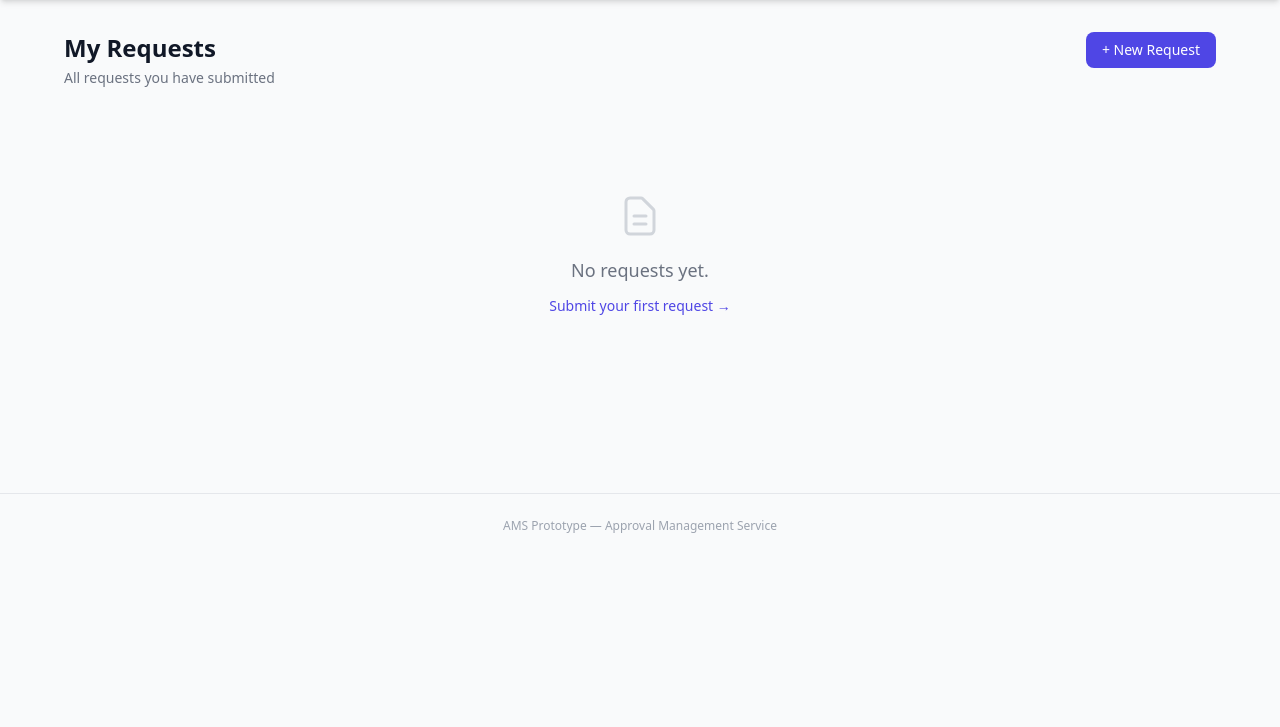
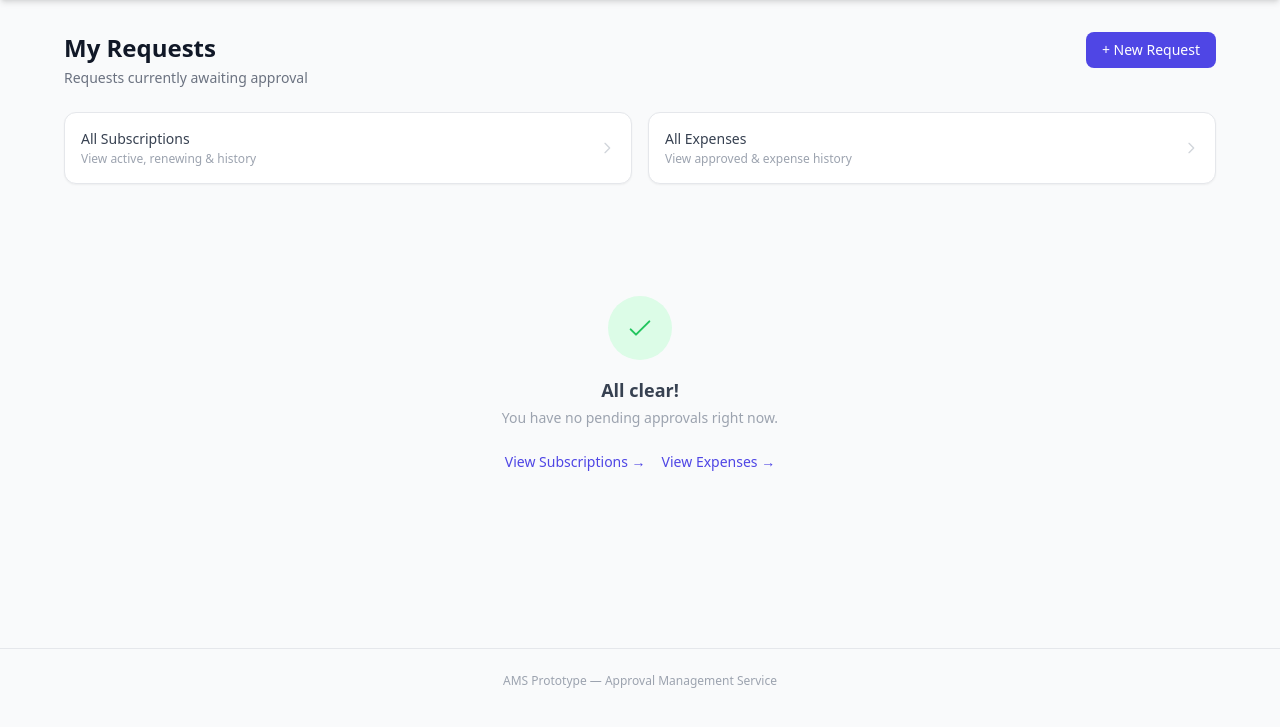
Before and after one commit to raman2324/AMS, a Django app: page /requests/my/ in a window 1280 px wide. Shown: the part 56-783 px from the top of the page. Run offline with Django 5.2, Linux system fonts and the light colour scheme; a user stored in the database is signed in; data comes from the database, SQL or seed files in the repository; some libraries are stand-ins or nearby versions.

Commit message:
feat: UI improvements, remove HR role, and approval workflow fixes
- Remove HR role entirely; existing HR users migrated to Finance via migration 0002
- Offboard and Audit Log restricted to Admin (Frank/Finance Head) only
- Remove inline Approve buttons from Inbox — must View first, then approve from detail page
- Fix HTMX broken-page bug: remove hx-post/hx-target from finance approve form
- Manager approval requires Finance Executive selection (Select2 dropdown, required)
- My Requests shows only in-progress requests; summary cards redirect to Subscriptions/Expenses pages
- Add approval progress stepper to My Requests cards
- Add Service Name and Type columns to Expenses table
- Remove HR from inbox redirect and request permission checks
- Remove + New Subscription and + New Expense buttons; single + New Request entry point
- Seed data: Eve converted from HR to Finance Executive

Co-Authored-By: Claude Sonnet 4.6 <noreply@anthropic.com>

```diff
--- a/accounts/models.py
+++ b/accounts/models.py
@@ -6,7 +6,6 @@ class Role(models.TextChoices):
     EMPLOYEE = 'employee', 'Employee'
     MANAGER = 'manager', 'Manager'
     FINANCE = 'finance', 'Finance'
-    HR = 'hr', 'HR'
     IT = 'it', 'IT'
     ADMIN = 'admin', 'Admin'
 
--- a/accounts/services.py
+++ b/accounts/services.py
@@ -27,14 +27,14 @@ def offboard_employee(user, last_day, actor):
         request_type='subscription',
     )
     for req in active_requests:
-        req.terminate(reason=f'HR offboard: {user.display_name}')
+        req.terminate(reason=f'Finance offboard: {user.display_name}')
         req.save()
         AuditLog.objects.create(
             actor=actor,
-            action='hr_offboarded',
+            action='finance_offboarded',
             target_type='request',
             target_id=req.id,
-            notes=f'Subscription terminated due to HR offboard of {user.display_name}',
+            notes=f'Subscription terminated due to Finance offboard of {user.display_name}',
             payload={'user_id': user.id, 'last_day': str(last_day)},
         )
         terminated.append(req)
--- a/approvals/views.py
+++ b/approvals/views.py
@@ -95,7 +95,7 @@ def request_detail(request, pk):
     can_view = (
         obj.submitted_by == user or
         obj.current_approver == user or
-        user.role in (Role.ADMIN, Role.FINANCE, Role.HR, Role.IT, Role.MANAGER)
+        user.role in (Role.ADMIN, Role.FINANCE, Role.IT, Role.MANAGER)
     )
     if not can_view:
         messages.error(request, "You don't have permission to view that request.")
@@ -120,7 +120,7 @@ def request_detail(request, pk):
     )
     can_terminate = (
         obj.state in ('active', 'active_pending_renewal', 'renewing', 'provisioning', 'approved') and
-        user.role in (Role.ADMIN, Role.FINANCE, Role.HR)
+        user.role in (Role.ADMIN, Role.FINANCE)
     )
 
     finance_users = CustomUser.objects.filter(role=Role.FINANCE, is_active=True).order_by('first_name')
@@ -263,7 +263,7 @@ def inbox(request):
     """Inbox: requests pending action from the current user."""
     user = request.user
 
-    if user.role in (Role.EMPLOYEE, Role.HR):
+    if user.role == Role.EMPLOYEE:
         return redirect('approvals:my_requests')
 
     # Requests where I am the current approver — finance/admin see pending_finance
@@ -320,25 +320,16 @@ def inbox(request):
 
 @login_required
 def my_requests(request):
-    """All requests submitted by current user, grouped by type and state."""
-    base_qs = ApprovalRequest.objects.filter(
-        submitted_by=request.user
+    """Pending requests submitted by current user (both subscriptions and expenses)."""
+    IN_PROGRESS = [
+        'pending_manager', 'pending_finance', 'provisioning',
+        'active_pending_renewal', 'renewing',
+    ]
+    pending = ApprovalRequest.objects.filter(
+        submitted_by=request.user,
+        state__in=IN_PROGRESS,
     ).select_related('submitted_by', 'current_approver').order_by('-created_at')
 
-    subs = base_qs.filter(request_type=RequestType.SUBSCRIPTION)
-    exps = base_qs.filter(request_type=RequestType.MISC_EXPENSE)
-
-    PENDING = ['pending_manager', 'pending_finance', 'provisioning']
-    ACTIVE  = ['active', 'active_pending_renewal', 'renewing']
-    CLOSED  = ['approved', 'rejected_manager', 'rejected_finance', 'terminated']
-
     return render(request, 'approvals/my_requests.html', {
-        'sub_pending': subs.filter(state__in=PENDING),
-        'sub_active':  subs.filter(state__in=ACTIVE),
-        'sub_closed':  subs.filter(state__in=CLOSED),
-        'sub_total':   subs.count(),
-        'exp_pending': exps.filter(state__in=PENDING),
-        'exp_approved': exps.filter(state='approved'),
-        'exp_closed':  exps.filter(state__in=['rejected_manager', 'rejected_finance', 'terminated']),
-        'exp_total':   exps.count(),
+        'pending': pending,
     })
--- a/management/commands/seed.py
+++ b/management/commands/seed.py
@@ -36,8 +36,8 @@ USERS = [
         'email': 'eve@bv.com',
         'username': 'eve',
         'first_name': 'Eve',
-        'last_name': 'HR',
-        'role': 'hr',
+        'last_name': 'Finance',
+        'role': 'finance',
         'reports_to_email': None,
     },
     {
--- a/templates/admin_ams/offboard.html
+++ b/templates/admin_ams/offboard.html
@@ -5,7 +5,7 @@
 <div class="max-w-3xl mx-auto">
     <div class="mb-6">
         <h1 class="text-2xl font-bold text-gray-900">Offboard Employee</h1>
-        <p class="text-gray-500 text-sm mt-1">HR-only: terminate subscriptions and reassign approvals</p>
+        <p class="text-gray-500 text-sm mt-1">Finance / Admin: terminate subscriptions and reassign approvals</p>
     </div>
 
     <div class="bg-white rounded-xl shadow-sm border border-gray-200 p-6 mb-6">
--- a/templates/approvals/my_requests.html
+++ b/templates/approvals/my_requests.html
@@ -8,7 +8,7 @@
     <div class="mb-6 flex items-start justify-between gap-4">
         <div>
             <h1 class="text-2xl font-bold text-gray-900">My Requests</h1>
-            <p class="text-sm text-gray-500 mt-1">All requests you have submitted</p>
+            <p class="text-sm text-gray-500 mt-1">Requests currently awaiting approval</p>
         </div>
         <a href="{% url 'approvals:request_new' %}"
            class="shrink-0 px-4 py-2 bg-indigo-600 hover:bg-indigo-700 text-white text-sm font-medium rounded-lg transition">
@@ -16,179 +16,122 @@
         </a>
     </div>
 
-    {% if not sub_total and not exp_total %}
-    <div class="text-center py-20 text-gray-400">
-        <svg class="mx-auto mb-4 w-12 h-12 text-gray-300" fill="none" viewBox="0 0 24 24" stroke="currentColor">
-            <path stroke-linecap="round" stroke-linejoin="round" stroke-width="1.5"
-                  d="M9 12h6m-6 4h6m2 5H7a2 2 0 01-2-2V5a2 2 0 012-2h5.586a1 1 0 01.707.293l5.414 5.414A1 1 0 0119 9.414V19a2 2 0 01-2 2z"/>
-        </svg>
-        <p class="text-lg font-medium text-gray-500">No requests yet.</p>
-        <a href="{% url 'approvals:request_new' %}" class="mt-3 inline-block text-indigo-600 hover:underline text-sm">
-            Submit your first request →
-        </a>
+    <!-- Quick links -->
+    <div class="grid grid-cols-2 gap-4 mb-8">
+        <a href="{% url 'subscriptions:dashboard' %}"
+           class="bg-white rounded-xl border border-gray-200 p-4 shadow-sm hover:border-indigo-300 transition flex items-center justify-between group">
+            <div>
+                <div class="text-sm font-medium text-gray-700 group-hover:text-indigo-600 transition">All Subscriptions</div>
+                <div class="text-xs text-gray-400 mt-0.5">View active, renewing & history</div>
             </div>
-    {% else %}
-
-    <!-- Summary cards -->
-    <div class="grid grid-cols-2 gap-4 mb-8">
-        <a href="#" onclick="showTab('subscriptions'); return false;"
-           class="bg-white rounded-xl border border-gray-200 p-5 shadow-sm hover:border-indigo-300 transition group">
-            <div class="flex items-center justify-between mb-2">
-                <span class="text-sm font-medium text-gray-500 group-hover:text-indigo-600 transition">Subscriptions</span>
             <svg class="w-4 h-4 text-gray-300 group-hover:text-indigo-400 transition" fill="none" viewBox="0 0 24 24" stroke="currentColor">
                 <path stroke-linecap="round" stroke-linejoin="round" stroke-width="2" d="M9 5l7 7-7 7"/>
             </svg>
+        </a>
+        <a href="{% url 'expenses:expense_list' %}"
+           class="bg-white rounded-xl border border-gray-200 p-4 shadow-sm hover:border-indigo-300 transition flex items-center justify-between group">
+            <div>
+                <div class="text-sm font-medium text-gray-700 group-hover:text-indigo-600 transition">All Expenses</div>
+                <div class="text-xs text-gray-400 mt-0.5">View approved & expense history</div>
             </div>
-            <div class="text-3xl font-bold text-indigo-600">{{ sub_total }}</div>
-            <div class="mt-2 flex gap-3 text-xs text-gray-400">
-                <span class="text-green-600 font-medium">{{ sub_active.count }} active</span>
-                <span>·</span>
-                <span class="text-yellow-600 font-medium">{{ sub_pending.count }} pending</span>
-                <span>·</span>
-                <span>{{ sub_closed.count }} closed</span>
-            </div>
-        </a>
-        <a href="#" onclick="showTab('expenses'); return false;"
-           class="bg-white rounded-xl border border-gray-200 p-5 shadow-sm hover:border-indigo-300 transition group">
-            <div class="flex items-center justify-between mb-2">
-                <span class="text-sm font-medium text-gray-500 group-hover:text-indigo-600 transition">Expenses</span>
             <svg class="w-4 h-4 text-gray-300 group-hover:text-indigo-400 transition" fill="none" viewBox="0 0 24 24" stroke="currentColor">
                 <path stroke-linecap="round" stroke-linejoin="round" stroke-width="2" d="M9 5l7 7-7 7"/>
             </svg>
-            </div>
-            <div class="text-3xl font-bold text-indigo-600">{{ exp_total }}</div>
-            <div class="mt-2 flex gap-3 text-xs text-gray-400">
-                <span class="text-green-600 font-medium">{{ exp_approved.count }} approved</span>
-                <span>·</span>
-                <span class="text-yellow-600 font-medium">{{ exp_pending.count }} pending</span>
-                <span>·</span>
-                <span>{{ exp_closed.count }} closed</span>
-            </div>
         </a>
     </div>
 
-    <!-- Tabs -->
-    <div class="border-b border-gray-200 mb-6">
-        <nav class="-mb-px flex gap-6" aria-label="Tabs">
-            <button onclick="showTab('subscriptions')" id="tab-btn-subscriptions"
-                    class="tab-btn border-b-2 border-indigo-600 text-indigo-600 px-1 py-3 text-sm font-medium transition whitespace-nowrap">
-                Subscriptions
-                {% if sub_total %}<span class="ml-1.5 bg-indigo-50 text-indigo-600 rounded-full px-2 py-0.5 text-xs">{{ sub_total }}</span>{% endif %}
-            </button>
-            <button onclick="showTab('expenses')" id="tab-btn-expenses"
-                    class="tab-btn border-b-2 border-transparent text-gray-500 hover:text-gray-700 hover:border-gray-300 px-1 py-3 text-sm font-medium transition whitespace-nowrap">
-                Expenses
-                {% if exp_total %}<span class="ml-1.5 bg-gray-100 text-gray-600 rounded-full px-2 py-0.5 text-xs">{{ exp_total }}</span>{% endif %}
-            </button>
-        </nav>
+    <!-- Pending Approvals section -->
+    {% if pending %}
+    <div>
+        <h2 class="text-sm font-semibold text-gray-500 uppercase tracking-wide mb-4 flex items-center gap-2">
+            <span class="w-2 h-2 rounded-full bg-yellow-400 inline-block"></span>
+            Pending Approvals ({{ pending.count }})
+        </h2>
+        <div class="bg-white rounded-xl shadow-sm border border-gray-200 overflow-hidden divide-y divide-gray-100">
+            {% for req in pending %}
+            <div class="p-4 hover:bg-gray-50 transition">
+
+                <!-- Top row -->
+                <div class="flex items-start justify-between gap-4 mb-3">
+                    <div class="min-w-0">
+                        <a href="{% url 'approvals:request_detail' req.pk %}"
+                           class="font-medium text-gray-900 hover:text-indigo-600 transition text-sm">
+                            {{ req.service_name|default:req.title }}
+                        </a>
+                        <div class="flex items-center gap-2 mt-1 flex-wrap">
+                            {% if req.request_type == 'subscription' %}
+                            <span class="px-2 py-0.5 rounded-full text-xs font-medium bg-blue-100 text-blue-700">Subscription</span>
+                            {% else %}
+                            <span class="px-2 py-0.5 rounded-full text-xs font-medium bg-purple-100 text-purple-700">Expense</span>
+                            {% endif %}
+                            <span class="text-xs text-gray-400">{{ req.created_at|date:"M d, Y" }}</span>
+                            {% if req.cost %}<span class="text-xs text-gray-500 font-medium">${{ req.cost }}</span>{% endif %}
+                        </div>
+                    </div>
+                    <span class="shrink-0 px-2 py-0.5 rounded-full text-xs font-medium {{ req.state_badge_color }}">
+                        {{ req.state_display }}
+                    </span>
                 </div>
 
-    <!-- Subscriptions Panel -->
-    <div id="panel-subscriptions">
-        {% if sub_pending %}
-        <div class="mb-6">
-            <h3 class="text-sm font-semibold text-gray-500 uppercase tracking-wide mb-3 flex items-center gap-2">
-                <span class="w-2 h-2 rounded-full bg-yellow-400 inline-block"></span> Pending Approval ({{ sub_pending.count }})
-            </h3>
-            <div class="bg-white rounded-xl shadow-sm border border-gray-200 overflow-hidden">
-                {% include "approvals/partials/my_request_table.html" with rows=sub_pending show_billing=True %}
+                <!-- Approval progress stepper -->
+                <div class="flex items-center gap-0 mt-3">
+                    {% for step in req.status_steps %}
+                    <div class="flex flex-col items-center">
+                        {% if step.status == 'done' %}
+                        <div class="w-6 h-6 rounded-full bg-green-500 flex items-center justify-center shadow-sm">
+                            <svg class="w-3 h-3 text-white" fill="none" viewBox="0 0 24 24" stroke="currentColor" stroke-width="3">
+                                <path stroke-linecap="round" stroke-linejoin="round" d="M5 13l4 4L19 7"/>
+                            </svg>
+                        </div>
+                        <span class="mt-1 text-xs text-green-600 font-medium whitespace-nowrap">{{ step.label }}</span>
+                        {% elif step.status == 'current' %}
+                        <div class="w-6 h-6 rounded-full border-2 border-indigo-500 bg-indigo-50 flex items-center justify-center shadow-sm">
+                            <div class="w-2 h-2 rounded-full bg-indigo-500"></div>
+                        </div>
+                        <span class="mt-1 text-xs text-indigo-600 font-semibold whitespace-nowrap">{{ step.label }}</span>
+                        {% elif step.status == 'rejected' %}
+                        <div class="w-6 h-6 rounded-full bg-red-500 flex items-center justify-center shadow-sm">
+                            <svg class="w-3 h-3 text-white" fill="none" viewBox="0 0 24 24" stroke="currentColor" stroke-width="3">
+                                <path stroke-linecap="round" stroke-linejoin="round" d="M6 18L18 6M6 6l12 12"/>
+                            </svg>
+                        </div>
+                        <span class="mt-1 text-xs text-red-500 font-medium whitespace-nowrap">{{ step.label }}</span>
+                        {% else %}
+                        <div class="w-6 h-6 rounded-full border-2 border-gray-200 bg-white"></div>
+                        <span class="mt-1 text-xs text-gray-300 whitespace-nowrap">{{ step.label }}</span>
+                        {% endif %}
+                    </div>
+                    {% if not forloop.last %}
+                    <div class="flex-1 h-0.5 mx-1 mb-4
+                        {% if step.status == 'done' %}bg-green-400
+                        {% elif step.status == 'rejected' %}bg-red-200
+                        {% else %}bg-gray-200{% endif %}">
+                    </div>
+                    {% endif %}
+                    {% endfor %}
+                </div>
+
+            </div>
+            {% endfor %}
+        </div>
+    </div>
+
+    {% else %}
+    <!-- Empty state -->
+    <div class="text-center py-20">
+        <div class="w-16 h-16 rounded-full bg-green-100 flex items-center justify-center mx-auto mb-4">
+            <svg class="w-8 h-8 text-green-500" fill="none" viewBox="0 0 24 24" stroke="currentColor" stroke-width="1.5">
+                <path stroke-linecap="round" stroke-linejoin="round" d="M5 13l4 4L19 7"/>
+            </svg>
+        </div>
+        <h3 class="text-lg font-semibold text-gray-700 mb-1">All clear!</h3>
+        <p class="text-sm text-gray-400 mb-6">You have no pending approvals right now.</p>
+        <div class="flex items-center justify-center gap-4 text-sm">
+            <a href="{% url 'subscriptions:dashboard' %}" class="text-indigo-600 hover:underline">View Subscriptions →</a>
+            <a href="{% url 'expenses:expense_list' %}" class="text-indigo-600 hover:underline">View Expenses →</a>
         </div>
     </div>
     {% endif %}
 
-        {% if sub_active %}
-        <div class="mb-6">
-            <h3 class="text-sm font-semibold text-gray-500 uppercase tracking-wide mb-3 flex items-center gap-2">
-                <span class="w-2 h-2 rounded-full bg-green-500 inline-block"></span> Active ({{ sub_active.count }})
-            </h3>
-            <div class="bg-white rounded-xl shadow-sm border border-gray-200 overflow-hidden">
-                {% include "approvals/partials/my_request_table.html" with rows=sub_active show_billing=True %}
 </div>
-        </div>
-        {% endif %}
-
-        {% if sub_closed %}
-        <div class="mb-6">
-            <h3 class="text-sm font-semibold text-gray-500 uppercase tracking-wide mb-3 flex items-center gap-2">
-                <span class="w-2 h-2 rounded-full bg-gray-300 inline-block"></span> Closed ({{ sub_closed.count }})
-            </h3>
-            <div class="bg-white rounded-xl shadow-sm border border-gray-200 overflow-hidden">
-                {% include "approvals/partials/my_request_table.html" with rows=sub_closed show_billing=True %}
-            </div>
-        </div>
-        {% endif %}
-
-        {% if not sub_total %}
-        <div class="text-center py-12 text-gray-400">
-            <p class="text-sm">No subscription requests yet.</p>
-            <a href="{% url 'approvals:request_new' %}" class="mt-2 inline-block text-indigo-600 hover:underline text-sm">Request a subscription →</a>
-        </div>
-        {% endif %}
-    </div>
-
-    <!-- Expenses Panel -->
-    <div id="panel-expenses" class="hidden">
-        {% if exp_pending %}
-        <div class="mb-6">
-            <h3 class="text-sm font-semibold text-gray-500 uppercase tracking-wide mb-3 flex items-center gap-2">
-                <span class="w-2 h-2 rounded-full bg-yellow-400 inline-block"></span> Pending Approval ({{ exp_pending.count }})
-            </h3>
-            <div class="bg-white rounded-xl shadow-sm border border-gray-200 overflow-hidden">
-                {% include "approvals/partials/my_request_table.html" with rows=exp_pending show_billing=False %}
-            </div>
-        </div>
-        {% endif %}
-
-        {% if exp_approved %}
-        <div class="mb-6">
-            <h3 class="text-sm font-semibold text-gray-500 uppercase tracking-wide mb-3 flex items-center gap-2">
-                <span class="w-2 h-2 rounded-full bg-green-500 inline-block"></span> Approved ({{ exp_approved.count }})
-            </h3>
-            <div class="bg-white rounded-xl shadow-sm border border-gray-200 overflow-hidden">
-                {% include "approvals/partials/my_request_table.html" with rows=exp_approved show_billing=False %}
-            </div>
-        </div>
-        {% endif %}
-
-        {% if exp_closed %}
-        <div class="mb-6">
-            <h3 class="text-sm font-semibold text-gray-500 uppercase tracking-wide mb-3 flex items-center gap-2">
-                <span class="w-2 h-2 rounded-full bg-gray-300 inline-block"></span> Closed ({{ exp_closed.count }})
-            </h3>
-            <div class="bg-white rounded-xl shadow-sm border border-gray-200 overflow-hidden">
-                {% include "approvals/partials/my_request_table.html" with rows=exp_closed show_billing=False %}
-            </div>
-        </div>
-        {% endif %}
-
-        {% if not exp_total %}
-        <div class="text-center py-12 text-gray-400">
-            <p class="text-sm">No expense requests yet.</p>
-            <a href="{% url 'approvals:request_new' %}" class="mt-2 inline-block text-indigo-600 hover:underline text-sm">Submit an expense →</a>
-        </div>
-        {% endif %}
-    </div>
-
-    {% endif %}
-</div>
-
-<script>
-function showTab(name) {
-    ['subscriptions', 'expenses'].forEach(function(t) {
-        var panel = document.getElementById('panel-' + t);
-        var btn   = document.getElementById('tab-btn-' + t);
-        if (t === name) {
-            panel.classList.remove('hidden');
-            btn.classList.add('border-indigo-600', 'text-indigo-600');
-            btn.classList.remove('border-transparent', 'text-gray-500');
-            btn.querySelector('span') && btn.querySelector('span').classList.replace('bg-gray-100', 'bg-indigo-50');
-            btn.querySelector('span') && btn.querySelector('span').classList.replace('text-gray-600', 'text-indigo-600');
-        } else {
-            panel.classList.add('hidden');
-            btn.classList.remove('border-indigo-600', 'text-indigo-600');
-            btn.classList.add('border-transparent', 'text-gray-500');
-        }
-    });
-}
-</script>
 {% endblock %}
--- a/templates/base.html
+++ b/templates/base.html
@@ -22,7 +22,7 @@
                 <div class="flex items-center gap-6">
                     <a href="/" class="font-bold text-lg tracking-tight">AMS</a>
                     <a href="{% url 'approvals:my_requests' %}" class="text-sm hover:text-indigo-200 transition">My Requests</a>
-                    {% if user.role != 'employee' and user.role != 'hr' %}
+                    {% if user.role != 'employee' %}
                     <a href="{% url 'approvals:inbox' %}" class="text-sm hover:text-indigo-200 transition">
                         Inbox
                         {% with count=user.pending_approvals.count %}
@@ -33,10 +33,8 @@
                     <a href="{% url 'subscriptions:dashboard' %}" class="text-sm hover:text-indigo-200 transition">Subscriptions</a>
                     <a href="{% url 'expenses:expense_list' %}" class="text-sm hover:text-indigo-200 transition">Expenses</a>
                     <a href="{% url 'audit:my_audit_log' %}" class="text-sm hover:text-indigo-200 transition">My Activity</a>
-                    {% if user.role == 'hr' or user.role == 'admin' %}
+                    {% if user.role == 'admin' %}
                     <a href="{% url 'audit:offboard' %}" class="text-sm hover:text-indigo-200 transition">Offboard</a>
-                    {% endif %}
-                    {% if user.role == 'finance' or user.role == 'admin' %}
                     <a href="{% url 'audit:audit_log' %}" class="text-sm hover:text-indigo-200 transition">Audit Log</a>
                     {% endif %}
                 </div>
--- a/templates/expenses/partials/expense_table.html
+++ b/templates/expenses/partials/expense_table.html
@@ -1,7 +1,7 @@
 <table class="w-full text-sm">
     <thead class="bg-gray-50 border-b border-gray-200">
         <tr>
-            <th class="px-4 py-3 text-left font-medium text-gray-600">Service / Item</th>
+            <th class="px-4 py-3 text-left font-medium text-gray-600">Service Name</th>
             <th class="px-4 py-3 text-left font-medium text-gray-600">Type</th>
             <th class="px-4 py-3 text-left font-medium text-gray-600">Amount</th>
             <th class="px-4 py-3 text-left font-medium text-gray-600">Justification</th>
```
Also changed, not shown: approvals/management/commands/seed_data.py (+3 -4 lines), audit/views.py (+3 -8 lines), templates/approvals/inbox.html (+0 -16 lines), templates/approvals/partials/request_detail_body.html (+13 -8 lines), templates/approvals/request_detail.html (+23 -0 lines), templates/expenses/expense_list.html (+3 -9 lines), templates/subscriptions/dashboard.html (+3 -9 lines), accounts/migrations/0002_remove_hr_role.py (added). Lines whose indentation alone changed are shown as unchanged.
